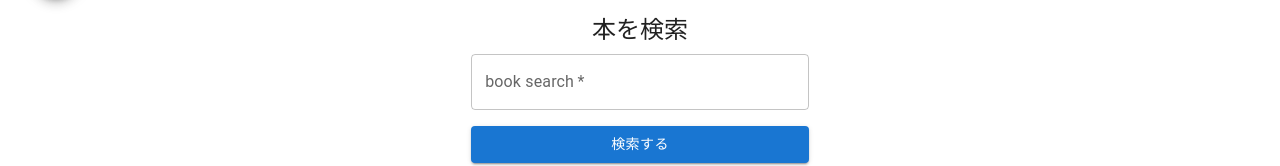
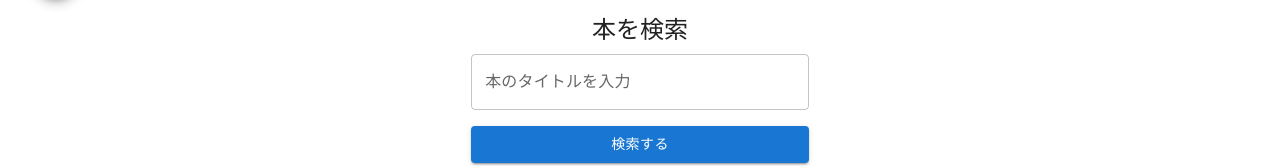
Before and after one commit to YoshinoKyosuke/React, a React (Create React App) app: page /search in a window 1280 px wide. Shown: the part 122-288 px from the top of the page. Built offline with nearby package versions, Linux system fonts and the light colour scheme.

Commit message:
H003-バリデーション追加

```diff
--- a/src/pages/books/BookSearch.js
+++ b/src/pages/books/BookSearch.js
@@ -6,6 +6,7 @@ import { Container, Fab, TextField,
 import { Link, useNavigate } from 'react-router-dom'
 import ArrowBackIcon from '@mui/icons-material/ArrowBack';
 import AddIcon from '@mui/icons-material/Add';
+import { set } from 'date-fns';
 
 
 const BookSearch = ({books, setBooks}) => {
@@ -15,6 +16,30 @@ const BookSearch = ({books, setBooks}) => {
 
   const lastkeyword = useRef('')
 
+  //テキストボックスの状態を見る
+  const [ErrorType , setError] = useState("")
+
+  const TextFieldHandleChange = e =>{
+    const pattern =/['"`;\-#\/\*=]/;
+
+    if(pattern.test(e.target.value)){
+      setError("Hankaku")
+    }else{
+      setError("")
+    }
+  }
+
+  const TextFieldHandleBlur = e => {
+    if(!e.target.value){
+      setError("Kuhaku")
+    }
+  }
+
+  const SearchButtonClick = e =>{
+    if(!e.target.value){
+      setError("Kuhaku")
+    }
+  }
 
 
   const search = async (keyword, e) => {
@@ -53,6 +78,9 @@ setSearchResult(newList) // ステートを更新
 
   const addBook = card => {
     console.log(card)
+
+
+
     const newId = books.length !== 0 ? books.slice(-1)[0].id + 1 : 1
     const newBook = {
       id: newId,
@@ -91,17 +119,26 @@ setSearchResult(newList) // ステートを更新
         <Box component="form" onSubmit={ e => search(keyword, e) }
         sx={{ mt: 1}}>
           <TextField
-            required
+            //required
             fullWidth
-            label="book search"
+            label="本のタイトルを入力"
             name="search"
             inputRef={keyword}
+            error={ErrorType !== ""
+            }
+            helperText={ErrorType === "Kuhaku" ? "本のタイトルは必須項目です。":
+              ErrorType === "Hankaku" ? "半角記号('\"`;-#/*=)は入力できません。":
+              ""}
+            onChange={TextFieldHandleChange}
+            onBlur={TextFieldHandleBlur}
           />
           <Button
             type="submit"
             fullWidth
             variant="contained"
-            sx={{ my: 2 }}>
+            sx={{ my: 2 }}
+            //onClick={TextFieldHandleChange}
+            >
               検索する
             </Button>
         </Box>
```
